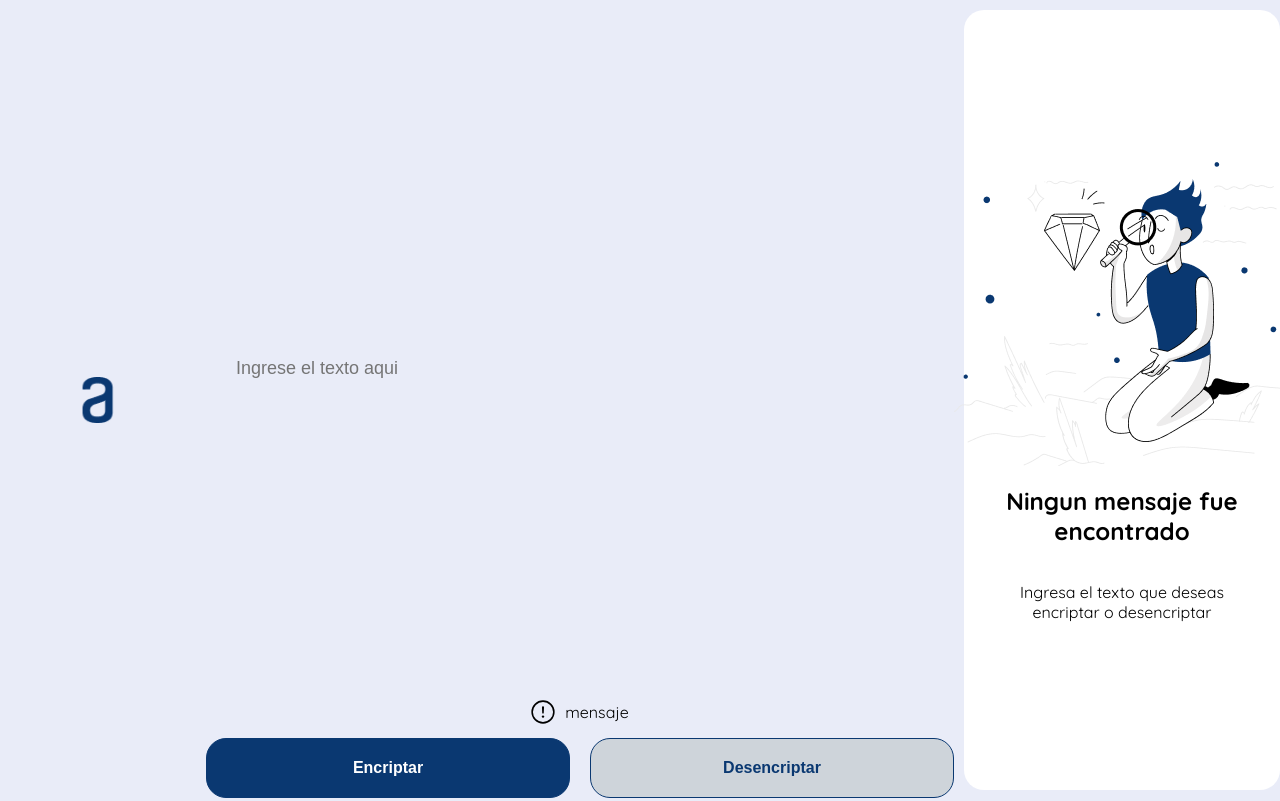
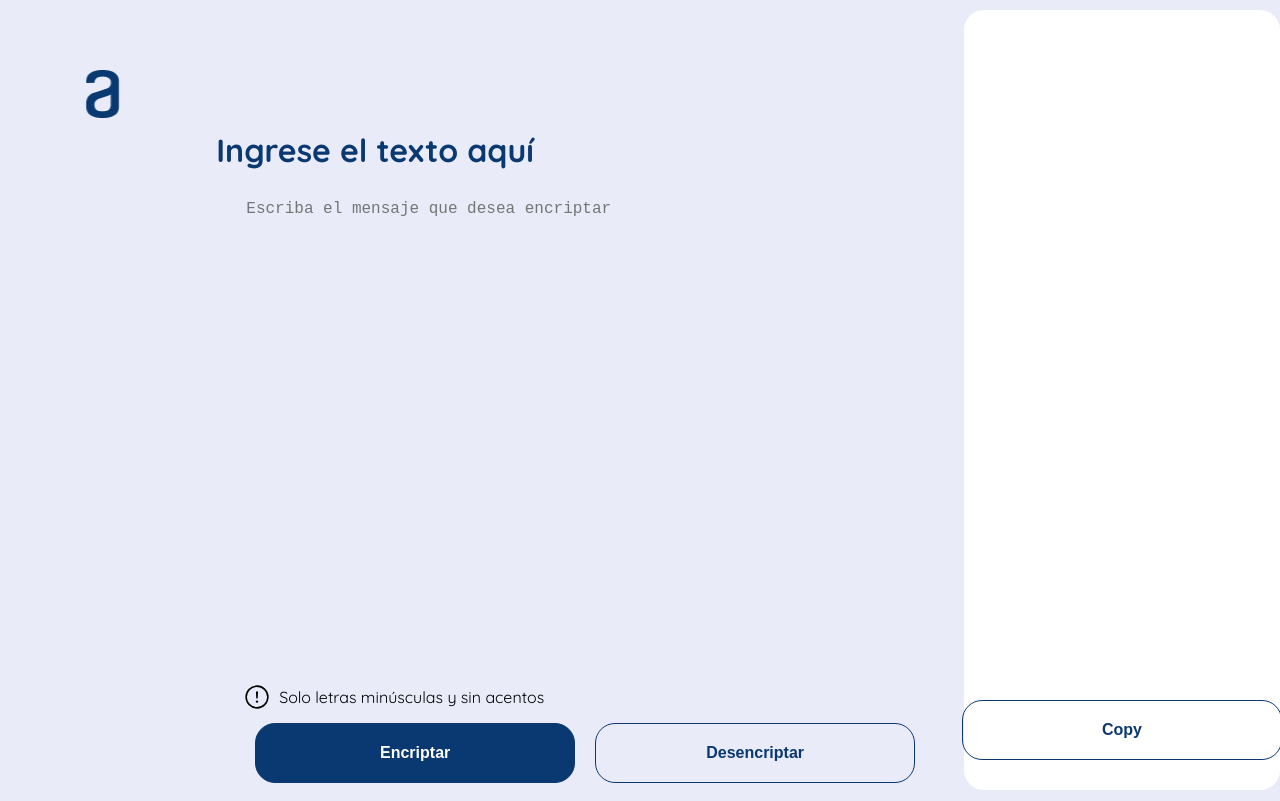
Before and after one commit to developerleonardo/encriptador-de-texto, a plain HTML site: page index.html in a window 1280 px wide. Both pictures are taken after a click on the button "Encriptar". Drawn offline with Linux system fonts and the light colour scheme.

Commit message:
Fueron creadas las funciones para encriptar y desencriptar el texto que introduce el usuario

```diff
--- a/index.html
+++ b/index.html
@@ -19,15 +19,16 @@
         </figure>
         <div class="encryptor">
             <div class="input-container">
-                <input type="text" placeholder="Ingrese el texto aqui">
+                <label for="message">Ingrese el texto aquí</label>
+                <textarea name="message" id="message" cols="30" rows="10" placeholder="Escriba el mensaje que desea encriptar"></textarea>
                 <div class="buttoms-container">
                     <div class="alert-message-container">
                         <img src="./icons/error_circle_warning_exclamation_alert_icon_175530.svg" alt="icono de alerta">
-                        <p>mensaje</p>
+                        <p>Solo letras minúsculas y sin acentos</p>
                     </div>
                     <div class="buttons">
-                        <button>Encriptar</button>
-                        <button>Desencriptar</button>
+                        <button id="encrypt-button" class="active-button">Encriptar</button>
+                        <button id="desencrypt-button" class="inactive-button">Desencriptar</button>
                     </div>
                 </div>
             </div>
@@ -37,6 +38,10 @@
             <h2>Ningun mensaje fue encontrado</h2>
             <p>Ingresa el texto que deseas encriptar o desencriptar</p>
         </div>
+        <div class="texto-encriptado-container">
+            <p id="encrypted-text" class="texto-encriptado"></p>
+            <button class="inactive-button">Copy</button>
+        </div>
     </div>
     <script src="index.js"></script>
 </body>
--- a/index.js
+++ b/index.js
@@ -0,0 +1,55 @@
+const messageToEncrypt = document.getElementById("message");
+const encryptButton = document.getElementById("encrypt-button");
+const desencryptButton = document.getElementById("desencrypt-button");
+const divToHide = document.querySelector(".resultado-container");
+const encryptedMessageContainer = document.querySelector(".texto-encriptado-container");
+const encryptedText = document.getElementById("encrypted-text");
+
+const cerrar = (divToHide) => {
+    divToHide.style.display = "none";
+    encryptedMessageContainer.style.display = "flex"
+};
+
+const encryptMessage = (messageToEncrypt) => {
+    inputMessage = messageToEncrypt.value;
+    const encryptMessage = inputMessage.split("").map(vowel => {
+        if (vowel === "a") return vowel.replace("a", "ai");
+        if (vowel === "e") return vowel.replace("e", "enter");
+        if (vowel === "i") return vowel.replace("i", "imes");
+        if (vowel === "o") return vowel.replace("o", "ober");
+        if (vowel === "u") return vowel.replace("u", "ufat");
+        return vowel;
+    })
+    const encryptedMessage = encryptMessage.join("");
+
+    encryptedText.innerHTML = encryptedMessage;
+}
+
+const desencryptMessage = (messageToDencrypt) => {
+    inputMessage = messageToDencrypt.value;
+    const encryptMessage = inputMessage.split(" ").map(vowel => {
+        const encryptedWords = {
+            "ai": "a",
+            "enter": "e",
+            "imes": "i",
+            "ober": "o",
+            "ufat": "u"
+        };
+        for (const encryptedWord in encryptedWords) {
+            vowel = vowel.split(encryptedWord).join(encryptedWords[encryptedWord])
+        }
+        return vowel + " ";
+    });
+    const desencryptedMessage = encryptMessage.join("");
+    encryptedText.innerHTML = desencryptedMessage;
+}
+
+encryptButton.addEventListener("click", () => {
+    cerrar(divToHide);
+    encryptMessage(messageToEncrypt);
+})
+
+desencryptButton.addEventListener("click", () => {
+    cerrar(divToHide);
+    desencryptMessage(messageToEncrypt);
+})
--- a/style.css
+++ b/style.css
@@ -24,21 +24,22 @@ body {
 
 .icon {
     width: 10%;
-    height: 48px;
+    height: 90%;
     display: flex;
     justify-content: center;
-    align-items: center;
+    padding-top: 60px;
 }
 
 .icon img {
     width: 100%;
+    height: 48px;
 }
 
 .encryptor {
     display: flex;
     flex-direction: column;
     width: 60%;
-    height: 90%;
+    height: 70%;
 }
 
 .input-container {
@@ -46,30 +47,37 @@ body {
     height: 80%;
 }
 
-.input-container input {
+.input-container label {
+    font-size: xx-large;
+    font-weight: bold;
+    color: var(--dark-blue-300);
+}
+
+.input-container textarea {
     width: 90%;
     height: 100%;
     background-color: transparent;
     border: none;
     padding: 30px;
     font-size: large;
-}
-
-.input-container input::placeholder {
-    font-size: large;
+    resize: none;
+    border: none;
 }
 
 .buttoms-container {
     display: flex;
     flex-direction: column;
     height: 20%;
+    max-width: 900px;
+    justify-content: center;
+    align-items: center;
 }
 
 .alert-message-container {
     display: flex;
     gap: 10px;
     align-items: center;
-    justify-content: center;
+    width: 680px;
 }
 
 .alert-message-container img {
@@ -83,20 +91,26 @@ body {
     justify-content: center;
 }
 
-.buttons button {
-    width: 380px;
+.active-button {
+    width: 320px;
     height: 60px;
     border-radius: 20px;
-    background-color: var(--dark-blue-300);
     font-size: medium;
     font-weight: bold;
+    border: 1px solid var(--dark-blue-300);
+    background-color: var(--dark-blue-300);
     color: var(--white);
-    border: 1px solid var(--dark-blue-300);
 }
 
-.buttons button:nth-child(2) {
-    background-color: #CED4DA;
+.inactive-button {
+    width: 320px;
+    height: 60px;
+    border-radius: 20px;
+    background-color: transparent;
+    font-size: medium;
+    font-weight: bold;
     color: var(--dark-blue-300);
+    border: 1px solid var(--dark-blue-300);
 }
 
 .resultado-container {
@@ -115,3 +129,22 @@ body {
 .resultado-container h2 {
     font-weight: bolder;
 }
+
+.texto-encriptado-container {
+    background-color: var(--white);
+    height: 90%;
+    width: 20%;
+    border-radius: 20px;
+    display: none;
+    flex-direction: column;
+    justify-content: space-between;
+    align-items: center;
+    padding: 30px;
+    text-align: center;
+}
+
+.texto-encriptado {
+    width: 100%;
+    max-height: 600px;
+    overflow-y: scroll;
+}
```
